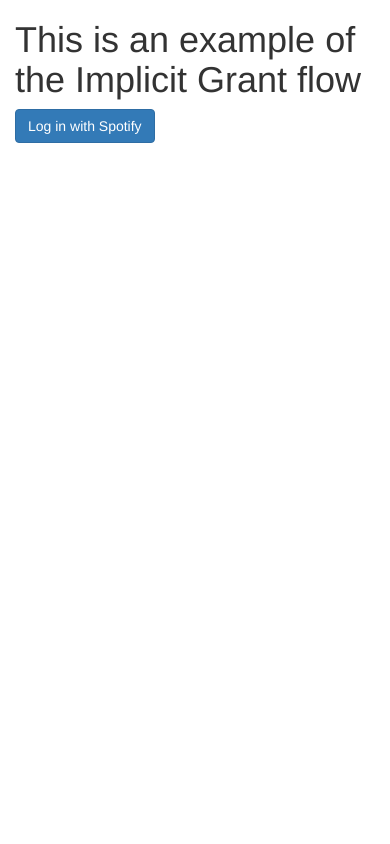
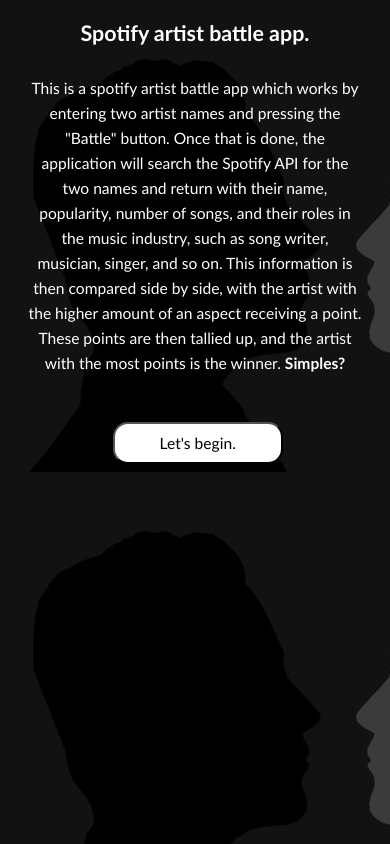
Before and after one commit to CoreyDennison/api_battle, a website with bundled scripts: page public/index.html in a window 390 px wide. Built offline with nearby package versions, Linux system fonts and the light colour scheme.

Commit message:
Completed index responsiveness

```diff
--- /dev/null
+++ b/public/css/index.css
@@ -0,0 +1,89 @@
+body {
+        background-image: url("../images/showdown.jpg");
+        background-repeat: no-repeat;
+        background-size: cover;
+}
+
+#login h1 {
+    color: rgb(255, 255, 255);
+    font-family: 'Gill Sans', sans-serif;
+    text-align: center;
+}
+
+#login p {
+    color: white;
+    font-family: 'Gill Sans', sans-serif;
+    font-size: 20px;
+    text-align: center;
+    margin-top: 50px;
+    padding-left: 100px;
+    padding-right: 100px;
+    line-height: 30px;
+}
+
+#login p span {
+    font-weight: bold;
+}
+
+button {
+    background-color: rgb(255, 255, 255);
+    width: 170px;
+    margin-top: 50px;
+    margin-left: 43%;
+    font-family: 'Gill Sans', sans-serif;
+    font-size: 18px;
+    padding: 10px;
+    border-radius: 15px;
+}
+
+button:hover {
+    background-color: rgb(79, 149, 255);
+    cursor: pointer;
+    color: rgb(209, 209, 209);
+}
+
+@media only screen and (max-width: 1000px){
+    body {
+        background-repeat: repeat;
+    }
+
+    button {
+        margin-left: 41%;
+    }
+}
+
+@media only screen and (max-width: 660px){
+
+    #login h1 {
+        font-size: 5.5vw;
+        margin-top: 20px;
+    }
+
+    #login p {
+        font-size: 4vw;
+        margin-top: 30px;
+        padding-left: 20px;
+        padding-right: 20px;
+        line-height: 25px;
+    }
+
+    button {
+        font-size: 4vw;
+        margin-left: 36%;
+    }
+}
+
+@media only screen and (max-width: 540px){
+
+    button {
+        margin-left: 33%;
+    }
+}
+
+@media only screen and (max-width: 400px){
+
+    button {
+        margin-left: 28%;
+        margin-top: 30px;
+    }
+}
--- a/public/index.html
+++ b/public/index.html
@@ -1,15 +1,25 @@
 <!doctype html>
 <html>
   <head>
-    <title>Spotify Artist Battle Template</title>
-    <link rel="stylesheet" href="//netdna.bootstrapcdn.com/bootstrap/3.1.1/css/bootstrap.min.css">
+    <title>Artist Battle App</title>
+    <link rel="stylesheet" href="./css/index.css">
+
+    <meta content="width=device-width, initial-scale=1" name="viewport" />
+
   </head>
 
   <body>
     <div class="container">
       <div id="login">
-        <h1>This is an example of the Implicit Grant flow</h1>
-        <button id="login-button" class="btn btn-primary">Log in with Spotify</button>
+        <h1>Spotify artist battle app.</h1>
+        <p>This is a spotify artist battle app which works by entering two artist names
+          and pressing the "Battle" button. Once that is done, the application will
+          search the Spotify API for the two names and return with their name, popularity,
+          number of songs, and their roles in the music industry, such as song writer, musician,
+          singer, and so on. This information is then compared side by side, with the artist with
+          the higher amount of an aspect receiving a point. These points are then tallied up, and the
+          artist with the most points is the winner. <span>Simples?</span></p>
+        <button id="login-button">Let's begin.</button>
       </div>
     </div>
     <script type="module" src="/js/pages/main.js"></script>
```
Also changed, not shown: public/images/showdown.jpg (added).
